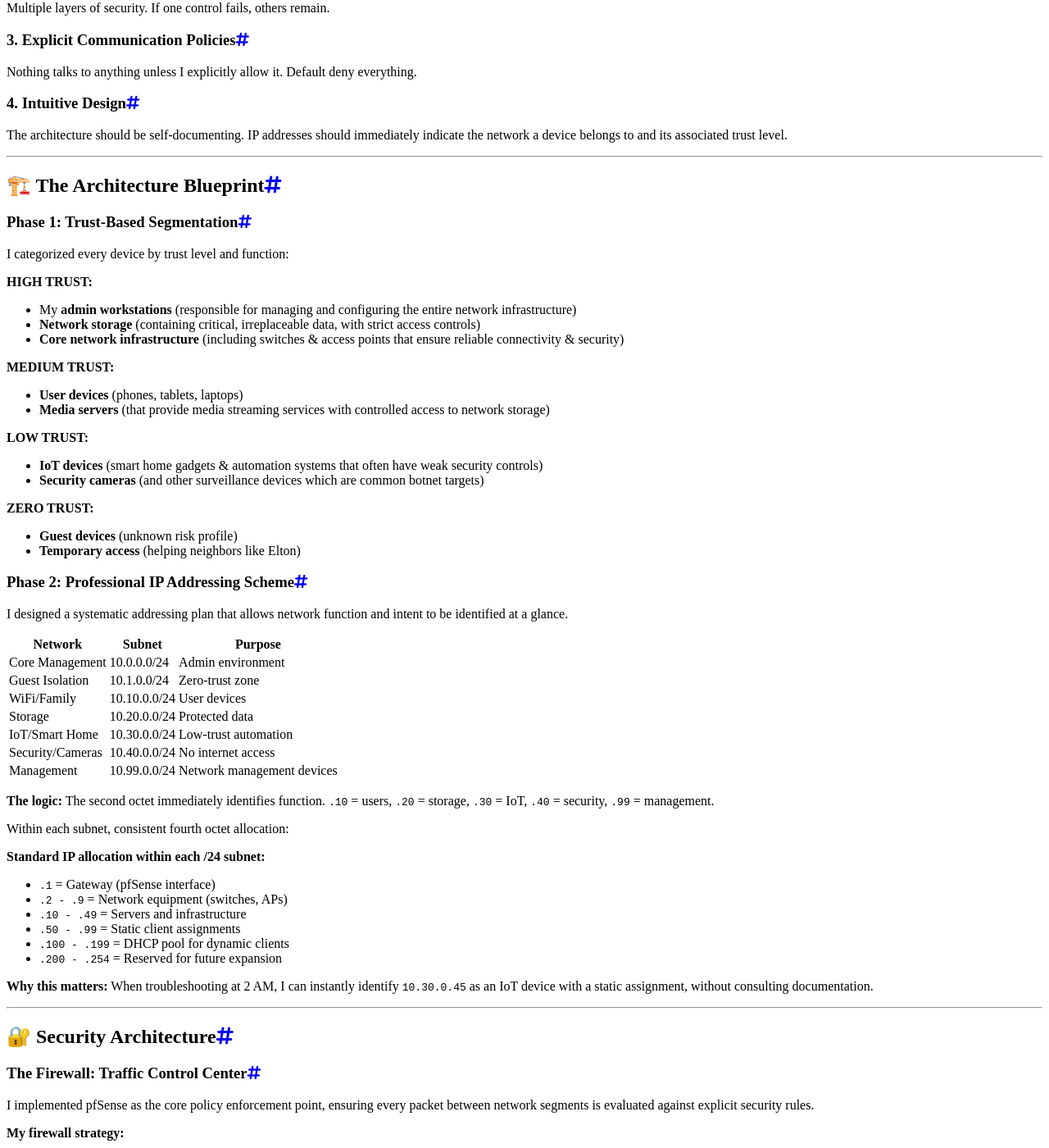
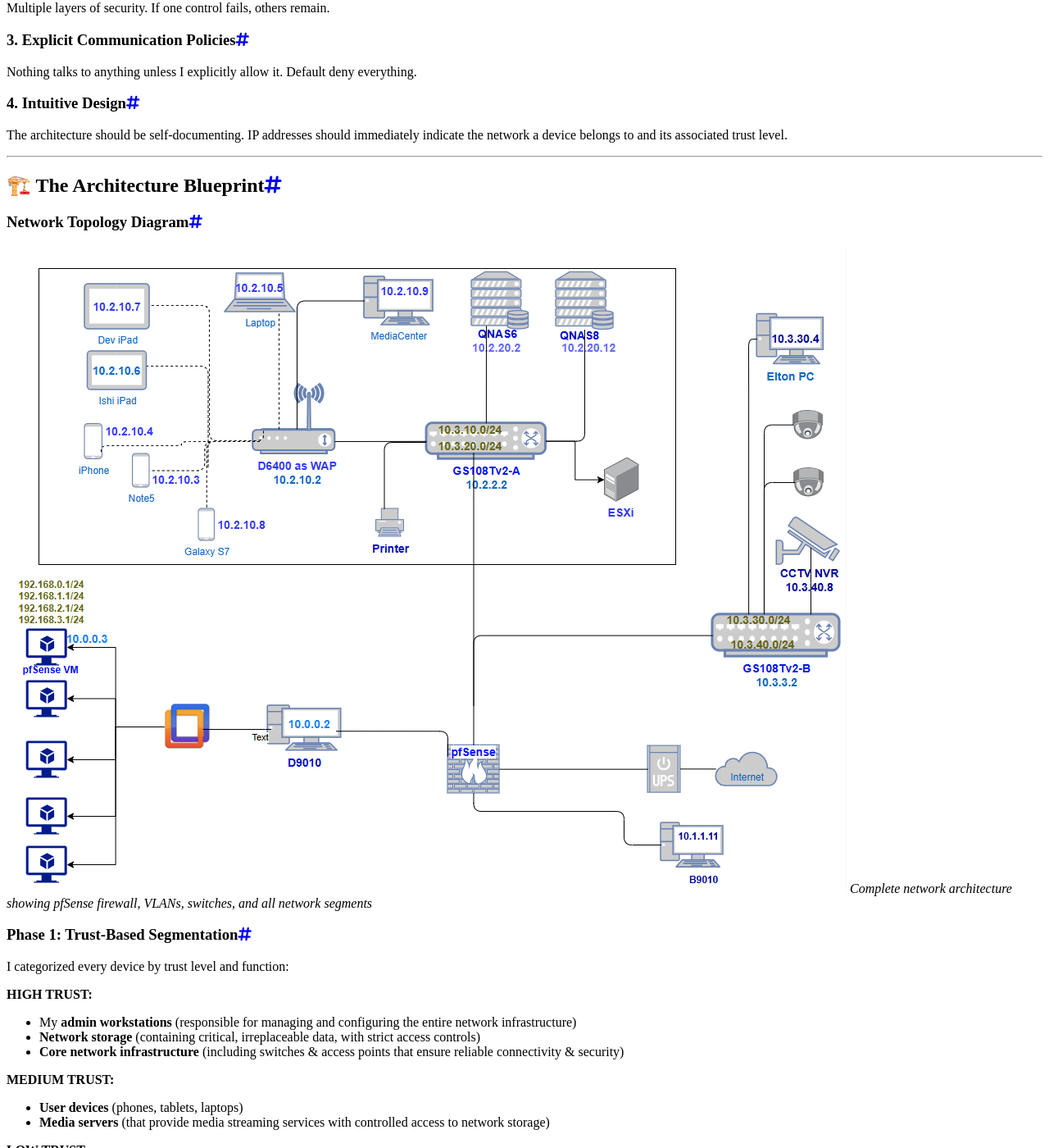
Before and after one commit to devsgh-cloudsec/devsgh-cloudsec.github.io, a Jekyll site: the page built from _posts/2024-04-05-from-network-disaster-to-enterprise-architecture.md, in a window 1280 px wide and 1400 px high, scrolled down 1561 px. Shown: the whole window at 82% size. Built offline with Jekyll 4.4.1, drawn with Linux system fonts in a browser that asks for light colours; cached includes are drawn as plain includes; nearby versions of some CDN libraries; a script that is not in the unit is left out.

Commit message:
Add full network diagram in post content for better visibility

```diff
--- a/_posts/2024-04-05-from-network-disaster-to-enterprise-architecture.md
+++ b/_posts/2024-04-05-from-network-disaster-to-enterprise-architecture.md
@@ -43,6 +43,11 @@
 ---
 
 ## 🏗️ **The Architecture Blueprint**
+
+### Network Topology Diagram
+
+![Network Architecture Diagram](/assets/img/Redesigned_Network_Diagram_With_Segmentation.png)
+_Complete network architecture showing pfSense firewall, VLANs, switches, and all network segments_
 
 ### **Phase 1: Trust-Based Segmentation**
 
```
